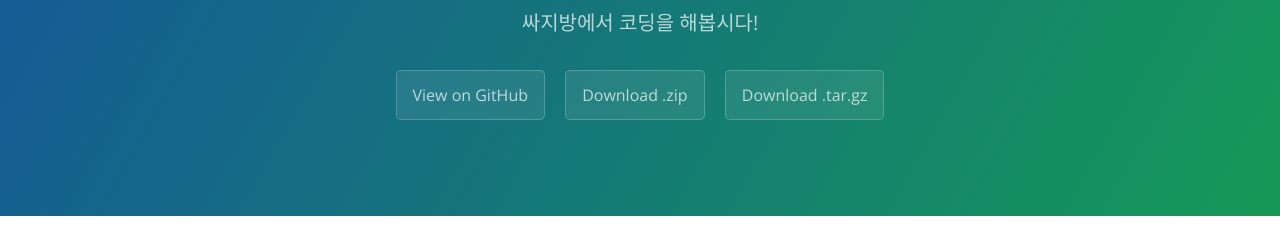
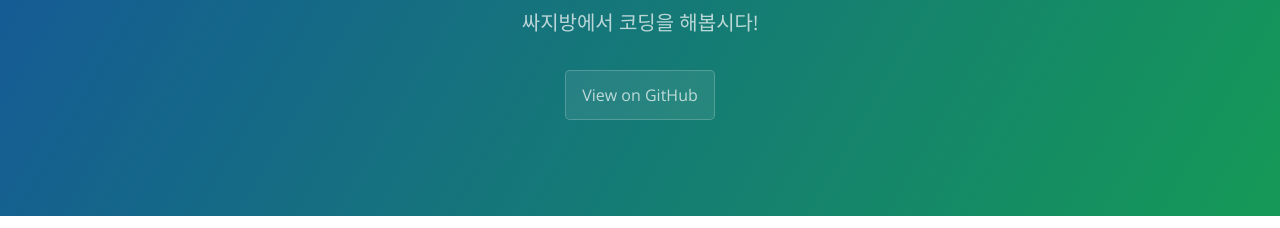
Before and after one commit to mAKEkr/coding-on-ssajibang, a plain HTML site: page index.html in a window 1280 px wide. Shown: the part 167-395 px from the top of the page. Drawn offline with nearby package versions, Linux system fonts and the light colour scheme.

Commit message:
.zip, .tar button remove

```diff
--- a/index.html
+++ b/index.html
@@ -14,8 +14,6 @@
       <h1 class="project-name">Coding-on-ssajibang</h1>
       <h2 class="project-tagline">싸지방에서 코딩을 해봅시다!</h2>
       <a href="https://github.com/mAKEkr/coding-on-ssajibang" class="btn">View on GitHub</a>
-      <a href="https://github.com/mAKEkr/coding-on-ssajibang/zipball/master" class="btn">Download .zip</a>
-      <a href="https://github.com/mAKEkr/coding-on-ssajibang/tarball/master" class="btn">Download .tar.gz</a>
     </section>
 
     <section class="main-content">
```
